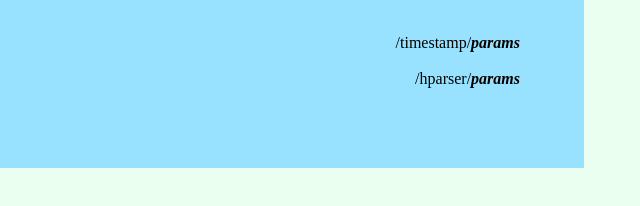
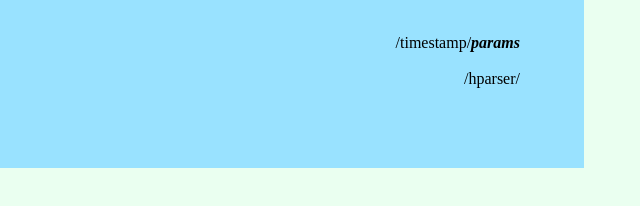
Before and after one commit to SamanthaClarke1/fcc-api, a website: page views/home.html in a window 1280 px wide. Shown: the part 192-398 px from the top of the page, 640-1280 px from the left. Drawn offline with Linux system fonts and the light colour scheme; files that its build step writes are made by us from their sources.

Commit message:
😋🏉 Updated with Glitch

```diff
--- a/views/home.html
+++ b/views/home.html
@@ -7,7 +7,7 @@
       <h1> Api's at your ready! </h1>
       <ul class="ul1">
         <li>Timestamp validator: <div class="prms">/timestamp/<i><b>params</b></i></div></li>
-        <li>IP/Info Analyser: <div class="prms">/hparser/<i><b>params</b></i></div></li>
+        <li>IP/Info Analyser: <div class="prms">/hparser/</div></li>
       </ul>
     </div>
   </body>
```
Also changed, not shown: public/home.js (deleted).
